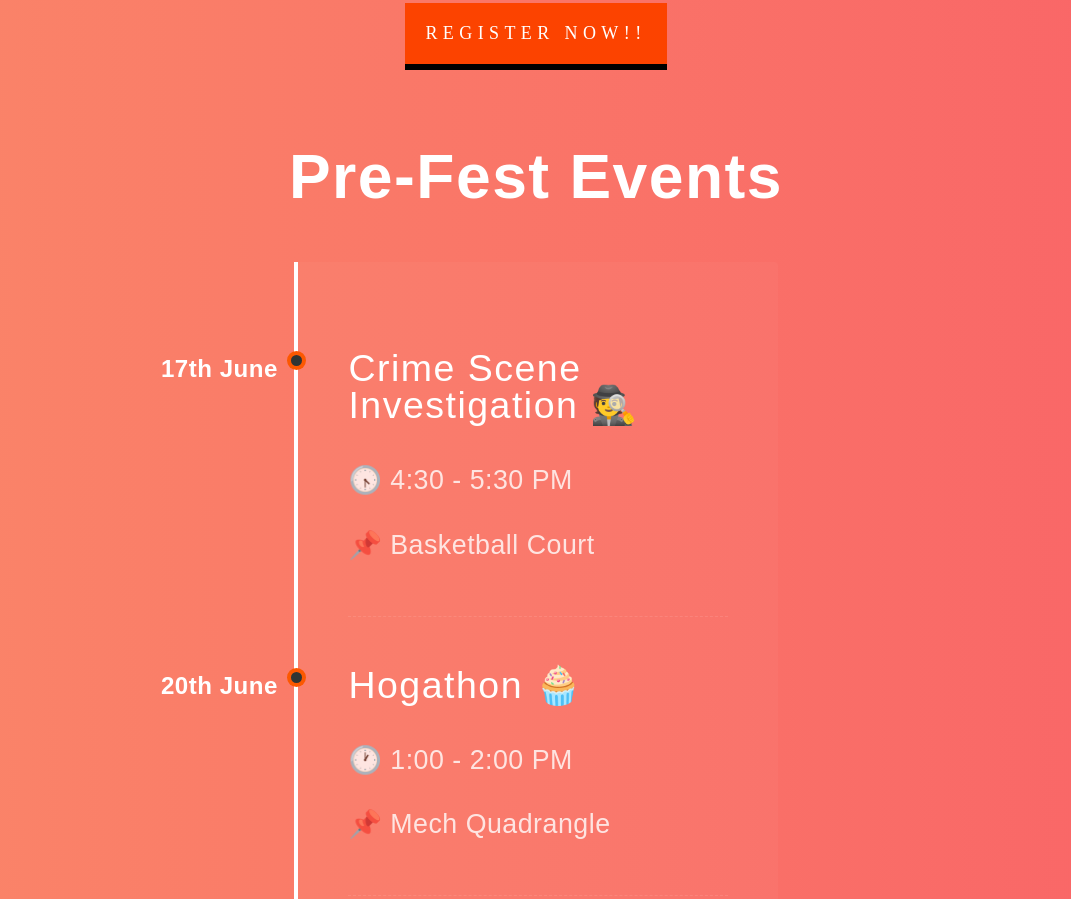
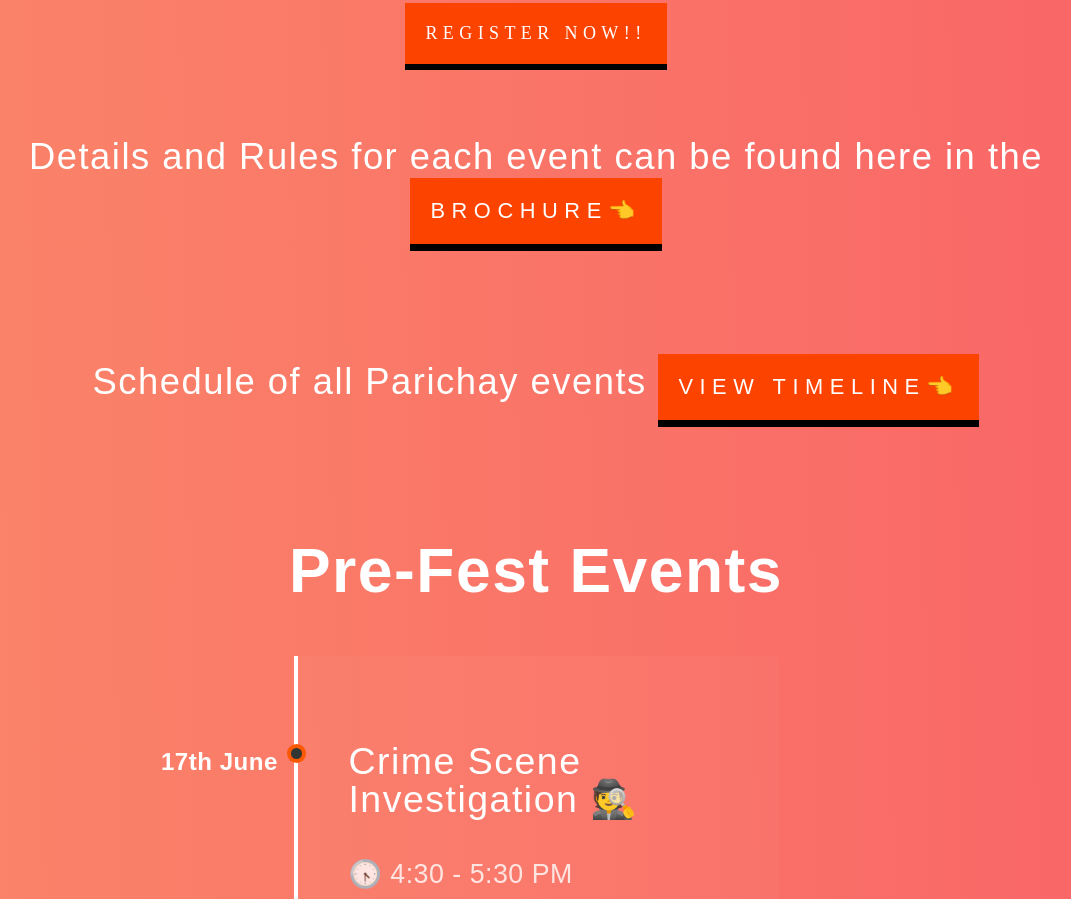
Before and after one commit to G-Aswin/Parichay22, a plain HTML site: page templates/prefest.html in a window 1280 px wide. Shown: the part 1029-1928 px from the top of the page, without its empty margins (104-1175 px from the left). Drawn offline with Linux system fonts and the light colour scheme; a web font is replaced by a local one.

Commit message:
added timeline and shifted the brochure to the top

```diff
--- a/templates/prefest.html
+++ b/templates/prefest.html
@@ -19,8 +19,8 @@
 
         <h1>Parichay '22 Merch Available Now! 👕✨</h1>
         <a style="display: inline-block; padding: 20px; font-size:large;"
-            href="https://docs.google.com/forms/d/e/1FAIpQLSfJlCv-WRoypklBRk-F3OR4iC3pY4XdIWhZ5X2vurdXAgbhCw/viewform?usp=sf_link">Buy
-            Now!!</a>
+        href="https://docs.google.com/forms/d/e/1FAIpQLSfJlCv-WRoypklBRk-F3OR4iC3pY4XdIWhZ5X2vurdXAgbhCw/viewform?usp=sf_link">Buy
+        Now!!</a>
 
         <br>
         <br>
@@ -30,9 +30,17 @@
             href="https://docs.google.com/spreadsheets/d/16hLdevlco0sglg54ZTEdblSZqjZSWLQfp3oduM-sOoY/edit?usp=sharing">Register
             Now!!</a>
 
+            <br>
+            <br>
+
+            <h3>Details and Rules for each event can be found here in the <a style="display:inline-block; padding:20px; text-align: center; margin:auto;"
+                    href="https://drive.google.com/file/d/1iwBubXRyj7QShVTRkGweUlI9bXe0a4JQ/view?usp=sharing">Brochure👈</a>
+                </h3>
+            <br>
+            <h3>Schedule of all Parichay events  <a style="display:inline-block; padding:20px; text-align: center; margin:auto;"
+                href="https://docs.google.com/spreadsheets/d/1B3uNKGxzHqZfrA0OH-GRdmQ_M1Wf-IXF-m4k91-dEbg/edit?usp=sharing">View Timeline👈</a>
+            </h3>
         <br>
-        <br>
-
 
         <h1>Pre-Fest Events</h1>
         <!-- <h3>Register Now!</h3> -->
@@ -66,10 +74,6 @@
         <br>
         <br>
 
-        <h3>For more info about upcoming events and points structure, here's the <a style="display:inline-block; padding:20px; text-align: center; margin:auto;"
-                href="https://drive.google.com/file/d/1iwBubXRyj7QShVTRkGweUlI9bXe0a4JQ/view?usp=sharing">Brochure👈</a>
-            </h3>
-        <br>
 
     </div>
     <!-- partial -->
```
